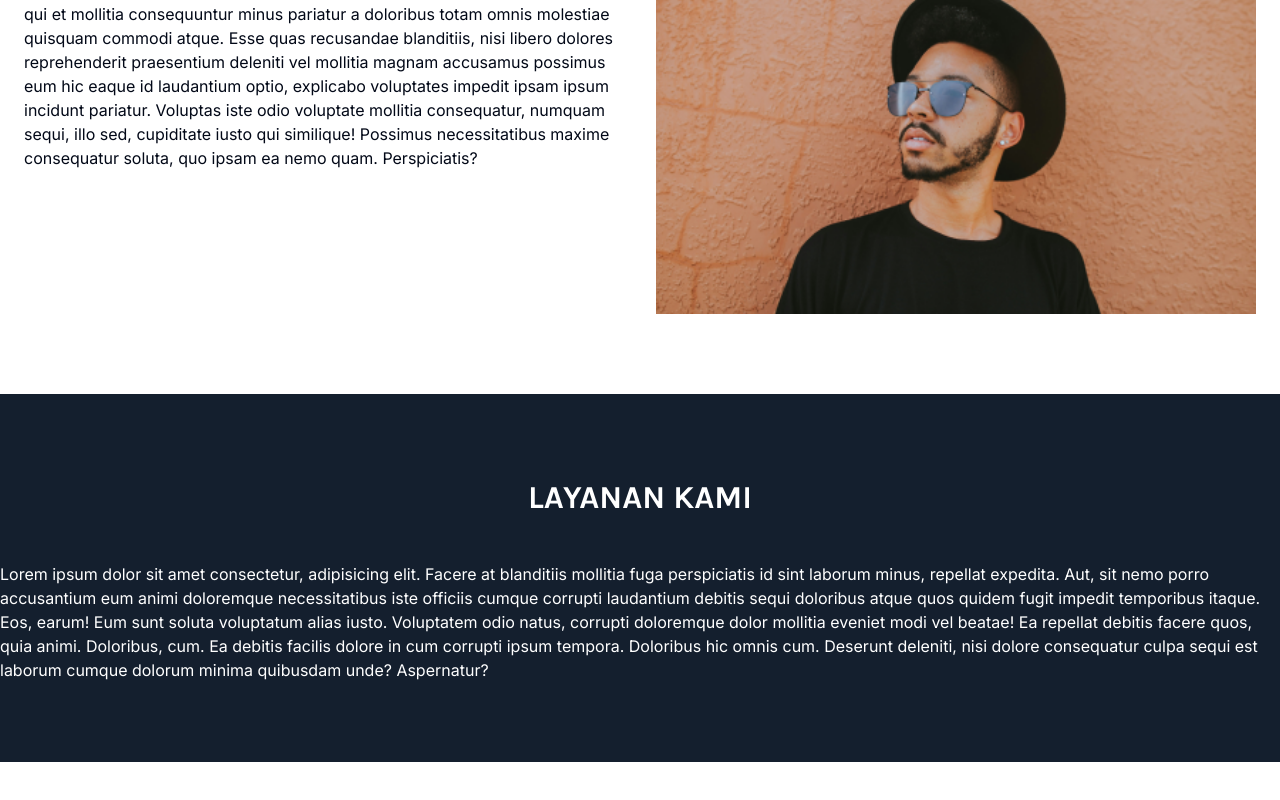
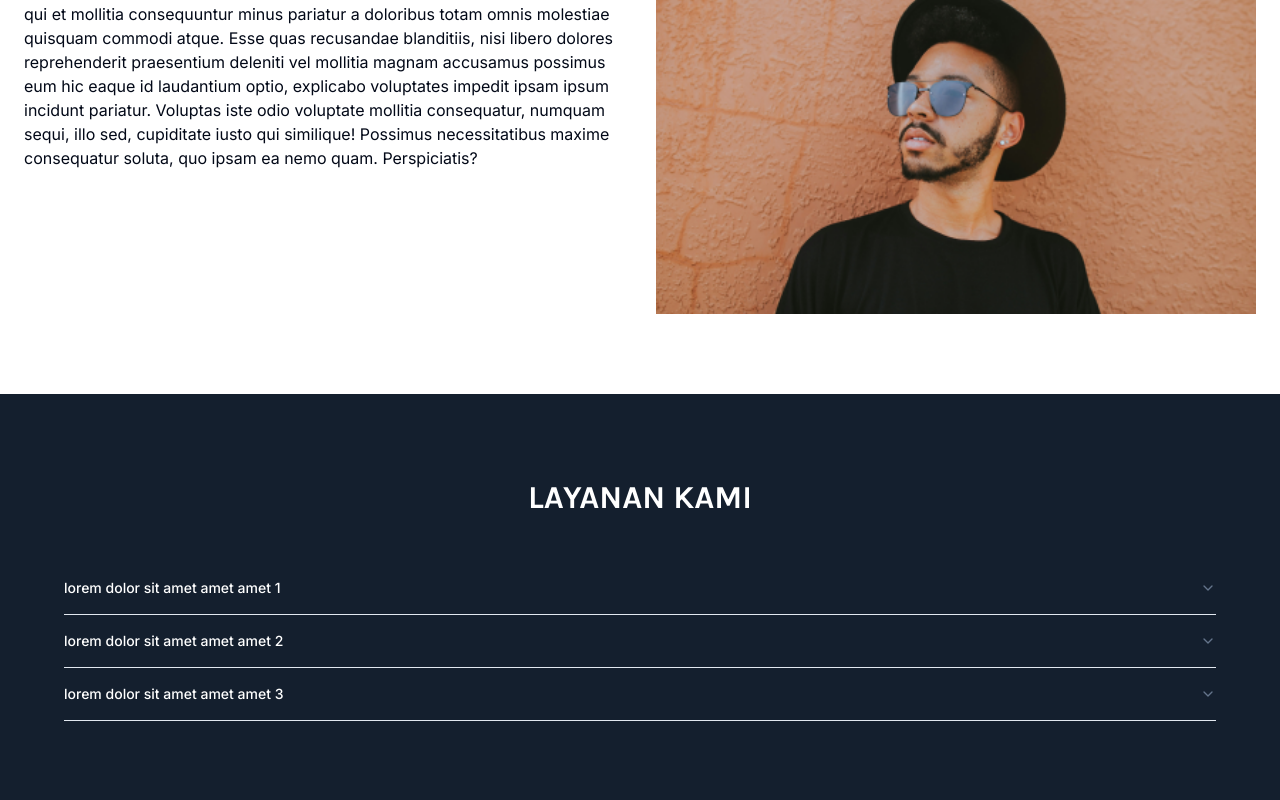
Before and after one commit to faizisyellow/ferivariasi-landing-page, a Next.js app: page / in a window 1280 px wide. Shown: the part 1038-1838 px from the top of the page. Before the commit the page ends 1800 px from the top, so only its background shows below. Built offline with nearby package versions, Linux system fonts and the light colour scheme.

Commit message:
add: component accordion

```diff
--- a/src/components/navLink/NavLink.tsx
+++ b/src/components/navLink/NavLink.tsx
@@ -3,6 +3,7 @@ import React, { FC } from "react";
 import { buttonVariants } from "../ui/button";
 
 export type Link = {
+  id: number;
   label: string;
   hash: string;
   isCta?: boolean;
@@ -15,9 +16,8 @@ interface NavLinkProps {
 const NavLink: FC<NavLinkProps> = ({ items }) => {
   return (
     <ul className="flex items-center py-4">
-      {items.map((link, index) => (
-        <>
-          <li key={index}>
+      {items.map((link) => (
+        <li key={link.id}>
           <Link
             href={link.hash}
             className={buttonVariants({
@@ -28,7 +28,6 @@ const NavLink: FC<NavLinkProps> = ({ items }) => {
             {link.label}
           </Link>
         </li>
-        </>
       ))}
     </ul>
   );
--- a/src/components/ui/accordion.tsx
+++ b/src/components/ui/accordion.tsx
@@ -28,7 +28,7 @@ const AccordionTrigger = React.forwardRef<
     <AccordionPrimitive.Trigger
       ref={ref}
       className={cn(
-        "flex flex-1 items-center justify-between py-4 text-sm font-medium transition-all hover:underline text-left [&[data-state=open]>svg]:rotate-180",
+        "flex flex-1 items-center justify-between py-4 text-sm font-medium transition-all text-left [&[data-state=open]>svg]:rotate-180",
         className
       )}
       {...props}
--- a/src/containers/navbar/data.ts
+++ b/src/containers/navbar/data.ts
@@ -1,17 +1,21 @@
 export const links = [
   {
+    id: 1,
     label: "Tentang Kami",
     hash: "#TentangKami",
   },
   {
+    id: 2,
     label: "Layanan",
     hash: "#LayananKami",
   },
   {
+    id: 3,
     label: "Testimoni",
     hash: "#testimonial",
   },
   {
+    id: 4,
     label: "Hubungi Admin",
     hash: "#link",
     isCta: true,
--- a/src/containers/ourServices/OurServices.tsx
+++ b/src/containers/ourServices/OurServices.tsx
@@ -1,5 +1,12 @@
+import React from "react";
 import Box from "@/components/box";
-import React from "react";
+import { data } from "./data";
+import {
+  Accordion,
+  AccordionContent,
+  AccordionItem,
+  AccordionTrigger,
+} from "@/components/ui/accordion";
 
 interface OurServicesProps {}
 
@@ -11,19 +18,22 @@ const OurServices: React.FC<OurServicesProps> = () => {
       backgroundColor="bg-primary text-white"
       overflowX
     >
-      <p>
-        Lorem ipsum dolor sit amet consectetur, adipisicing elit. Facere at
-        blanditiis mollitia fuga perspiciatis id sint laborum minus, repellat
-        expedita. Aut, sit nemo porro accusantium eum animi doloremque
-        necessitatibus iste officiis cumque corrupti laudantium debitis sequi
-        doloribus atque quos quidem fugit impedit temporibus itaque. Eos, earum!
-        Eum sunt soluta voluptatum alias iusto. Voluptatem odio natus, corrupti
-        doloremque dolor mollitia eveniet modi vel beatae! Ea repellat debitis
-        facere quos, quia animi. Doloribus, cum. Ea debitis facilis dolore in
-        cum corrupti ipsum tempora. Doloribus hic omnis cum. Deserunt deleniti,
-        nisi dolore consequatur culpa sequi est laborum cumque dolorum minima
-        quibusdam unde? Aspernatur?
-      </p>
+      <Accordion type="single" collapsible className="w-full px-16">
+        {data.map((data, index) => (
+          <>
+            <AccordionItem value={index.toString()} key={index}>
+              <AccordionTrigger>{data.label}</AccordionTrigger>
+              {data.items.map((item, index) => (
+                <>
+                  <AccordionContent>{`${index + 1}. ${
+                    item.item
+                  }`}</AccordionContent>
+                </>
+              ))}
+            </AccordionItem>
+          </>
+        ))}
+      </Accordion>
     </Box>
   );
 };
--- /dev/null
+++ b/src/containers/ourServices/data.ts
@@ -0,0 +1,29 @@
+export const data = [
+  {
+    label: "lorem dolor sit amet amet amet 1",
+    items: [
+      { item: "lorem" },
+      { item: "lorem" },
+      { item: "lorem" },
+      { item: "lorem" },
+    ],
+  },
+  {
+    label: "lorem dolor sit amet amet amet 2",
+    items: [
+      { item: "lorem" },
+      { item: "lorem" },
+      { item: "lorem" },
+      { item: "lorem" },
+    ],
+  },
+  {
+    label: "lorem dolor sit amet amet amet 3",
+    items: [
+      { item: "lorem" },
+      { item: "lorem" },
+      { item: "lorem" },
+      { item: "lorem" },
+    ],
+  },
+];
--- a/tailwind.config.ts
+++ b/tailwind.config.ts
@@ -6,75 +6,93 @@ const config: Config = {
   theme: {
   	extend: {
   		colors: {
-        background: "hsl(var(--background))",
-        foreground: "hsl(var(--foreground))",
+  			background: 'hsl(var(--background))',
+  			foreground: 'hsl(var(--foreground))',
   			card: {
-          DEFAULT: "hsl(var(--card))",
-          foreground: "hsl(var(--card-foreground))",
+  				DEFAULT: 'hsl(var(--card))',
+  				foreground: 'hsl(var(--card-foreground))'
   			},
   			popover: {
-          DEFAULT: "hsl(var(--popover))",
-          foreground: "hsl(var(--popover-foreground))",
+  				DEFAULT: 'hsl(var(--popover))',
+  				foreground: 'hsl(var(--popover-foreground))'
   			},
   			primary: {
-          DEFAULT: "var(--primary)",
-          foreground: "hsl(var(--primary-foreground))",
+  				DEFAULT: 'var(--primary)',
+  				foreground: 'hsl(var(--primary-foreground))'
   			},
   			secondary: {
-          DEFAULT: "hsl(var(--secondary))",
-          foreground: "hsl(var(--secondary-foreground))",
+  				DEFAULT: 'hsl(var(--secondary))',
+  				foreground: 'hsl(var(--secondary-foreground))'
   			},
   			muted: {
-          DEFAULT: "hsl(var(--muted))",
-          foreground: "hsl(var(--muted-foreground))",
+  				DEFAULT: 'hsl(var(--muted))',
+  				foreground: 'hsl(var(--muted-foreground))'
   			},
   			accent: {
-          DEFAULT: "hsl(var(--accent))",
-          foreground: "hsl(var(--accent-foreground))",
+  				DEFAULT: 'hsl(var(--accent))',
+  				foreground: 'hsl(var(--accent-foreground))'
   			},
   			destructive: {
-          DEFAULT: "hsl(var(--destructive))",
-          foreground: "hsl(var(--destructive-foreground))",
+  				DEFAULT: 'hsl(var(--destructive))',
+  				foreground: 'hsl(var(--destructive-foreground))'
   			},
-        border: "hsl(var(--border))",
-        input: "hsl(var(--input))",
-        ring: "hsl(var(--ring))",
+  			border: 'hsl(var(--border))',
+  			input: 'hsl(var(--input))',
+  			ring: 'hsl(var(--ring))',
   			chart: {
-          "1": "hsl(var(--chart-1))",
-          "2": "hsl(var(--chart-2))",
-          "3": "hsl(var(--chart-3))",
-          "4": "hsl(var(--chart-4))",
-          "5": "hsl(var(--chart-5))",
-        },
+  				'1': 'hsl(var(--chart-1))',
+  				'2': 'hsl(var(--chart-2))',
+  				'3': 'hsl(var(--chart-3))',
+  				'4': 'hsl(var(--chart-4))',
+  				'5': 'hsl(var(--chart-5))'
+  			}
   		},
   		borderRadius: {
-        lg: "var(--radius)",
-        md: "calc(var(--radius) - 2px)",
-        sm: "calc(var(--radius) - 4px)",
+  			lg: 'var(--radius)',
+  			md: 'calc(var(--radius) - 2px)',
+  			sm: 'calc(var(--radius) - 4px)'
   		},
   		keyframes: {
-        "accordion-down": {
+  			'accordion-down': {
   				from: {
-            height: "0",
+  					height: '0'
   				},
   				to: {
-            height: "var(--radix-accordion-content-height)",
+  					height: 'var(--radix-accordion-content-height)'
+  				}
   			},
-        },
-        "accordion-up": {
+  			'accordion-up': {
   				from: {
-            height: "var(--radix-accordion-content-height)",
+  					height: 'var(--radix-accordion-content-height)'
   				},
   				to: {
-            height: "0",
+  					height: '0'
+  				}
   			},
+  			'accordion-down': {
+  				from: {
+  					height: '0'
   				},
+  				to: {
+  					height: 'var(--radix-accordion-content-height)'
+  				}
+  			},
+  			'accordion-up': {
+  				from: {
+  					height: 'var(--radix-accordion-content-height)'
+  				},
+  				to: {
+  					height: '0'
+  				}
+  			}
   		},
   		animation: {
-        "accordion-down": "accordion-down 0.2s ease-out",
-        "accordion-up": "accordion-up 0.2s ease-out",
-      },
-    },
+  			'accordion-down': 'accordion-down 0.2s ease-out',
+  			'accordion-up': 'accordion-up 0.2s ease-out',
+  			'accordion-down': 'accordion-down 0.2s ease-out',
+  			'accordion-up': 'accordion-up 0.2s ease-out'
+  		}
+  	}
   },
   plugins: [require("tailwindcss-animate")],
 };
```
Lines whose indentation alone changed are shown as unchanged.
